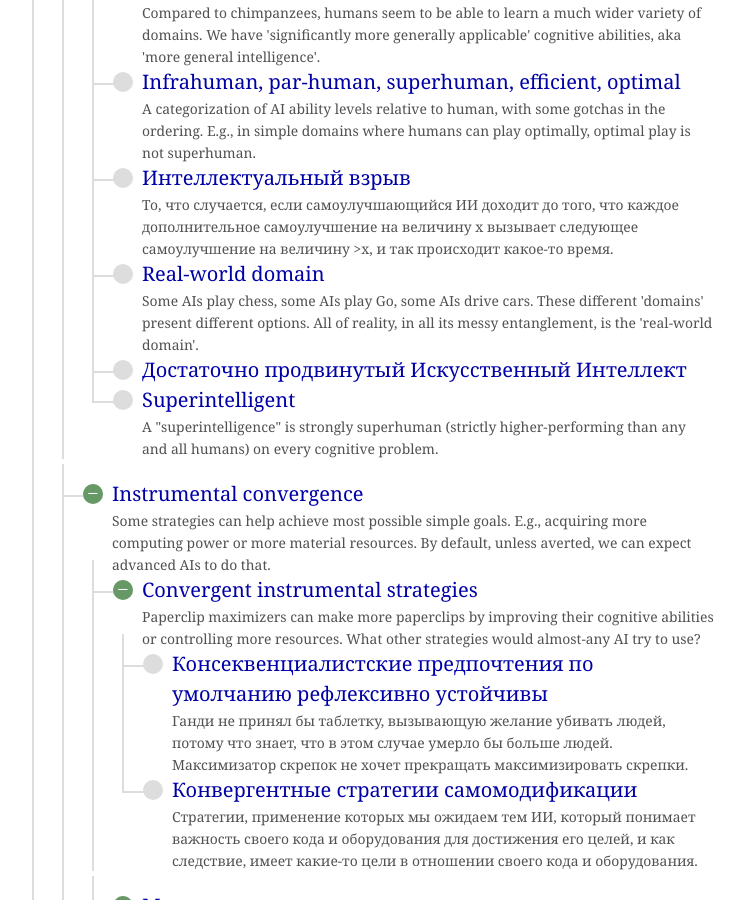
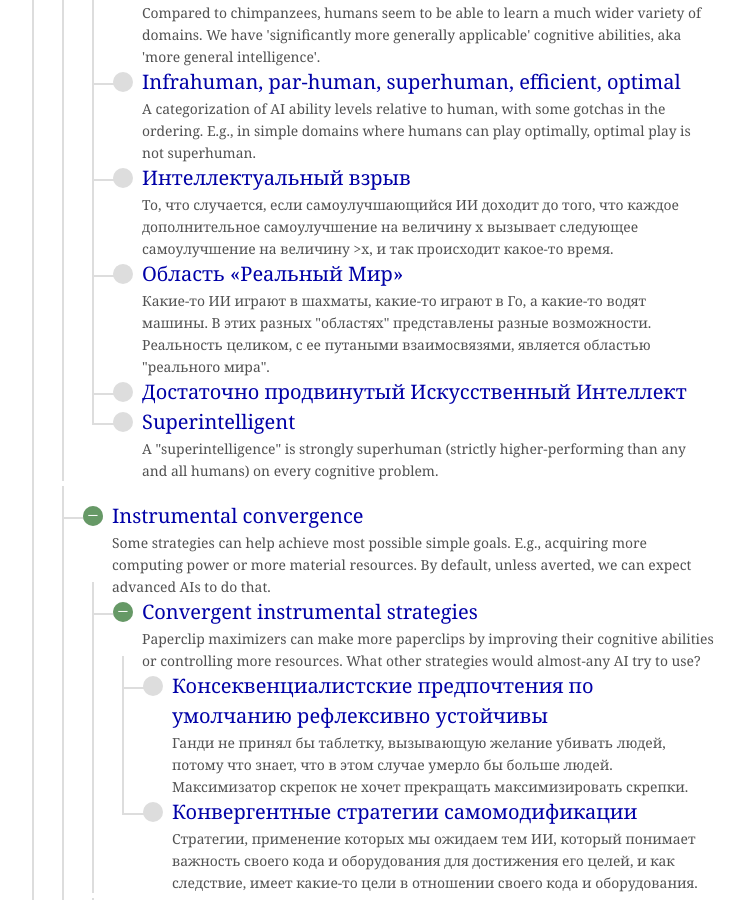
Before and after one commit to Arbital-RU/arbital-ru.github.io, a Jekyll site: the page built from explore/ai_alignment.md, in a window 1280 px wide and 900 px high, scrolled down 1767 px. Shown: the whole window, without its empty margins (286-1030 px from the left). Built offline with Jekyll 4.4.1, drawn with Linux system fonts in a browser that asks for light colours; part of the change alters nothing that is shown; some of the changed text lies outside the part shown.

Commit message:
new post

```diff
--- a/_data/p.yaml
+++ b/_data/p.yaml
@@ -231,7 +231,7 @@
 
 - {id: "intelligence_explosion", title: "Intelligence explosion", description: "What happens if a self-improving AI gets to the point where each amount x of self-improvement triggers >x further self-improvement, and it stays that way for a while.", domains: ["ai_alignment"], ru_description: "То, что случается, если самоулучшающийся ИИ доходит до того, что каждое дополнительное самоулучшение на величину x вызывает следующее самоулучшение на величину >x, и так происходит какое-то время.", translated: true}
 
-- {id: "real_world", title: "Real-world domain", description: "Some AIs play chess, some AIs play Go, some AIs drive cars. These different 'domains' present different options. All of reality, in all its messy entanglement, is the 'real-world domain'.", domains: ["ai_alignment"]}
+- {id: "real_world", title: "Real-world domain", description: "Some AIs play chess, some AIs play Go, some AIs drive cars. These different 'domains' present different options. All of reality, in all its messy entanglement, is the 'real-world domain'.", domains: ["ai_alignment"], translated: true, ru_description: "Какие-то ИИ играют в шахматы, какие-то играют в Го, а какие-то водят машины. В этих разных \"областях\" представлены разные возможности. Реальность целиком, с ее путаными взаимосвязями, является областью \"реального мира\"."}
 
 - {id: "sufficiently_advanced_ai", title: "Достаточно продвинутый Искусственный Интеллект", description: "'Достаточно продвинутый Искусственный Интеллект' - это ИИ с такими свойствами 'продвинутого агента', что нам приходится применять к нему 'согласование ИИ'.", translated: true, domains: ["ai_alignment"]}
 
--- /dev/null
+++ b/_posts/2024-10-23-real_world.md
@@ -0,0 +1,16 @@
+---
+layout: post
+title: Область «Реальный Мир»
+translated_by: К. Кирдан
+translation_details: добавлены и поправлены ссылки
+excerpt: "В контексте искусственного интеллекта или машинного обучения «область» — это класс задач, на который может быть нацелена программа ИИ. Распознавание лиц является «областью», также как игра в шахматы или вождение автомобиля. Каждая из этих областей представляет характерные варианты и режимы действий для выполнения задачи: игра в Go может быть выиграна путем вывода хороших ходов в ней, автомобиль может быть безопасно перемещен в пункт назначения путем поворотов, ускорения и торможения. Область «реальный мир» — это сверхобласть, которая охватывает всю реальность. В реальности вы можете попытаться выиграть в шахматы, корча рожи, чтобы отвлечь противника, а у задачи перемещения есть такие решения, как «работать за зарплату и использовать деньги для оплаты Uber». Если вы способны так рассуждать, то вы действуете в области «реальный мир»."
+original: https://arbital.com/p/real_world/
+license: https://creativecommons.org/licenses/by/3.0/deed.ru
+---
+В контексте искусственного интеллекта или машинного обучения «[область][cognitive_domain]» — это класс задач, на который может быть нацелена программа ИИ. Распознавание лиц является «областью», также как игра в шахматы или вождение автомобиля. Каждая из этих областей представляет характерные варианты и режимы действий для выполнения задачи: игра в Go может быть выиграна путем вывода хороших ходов в ней, автомобиль может быть безопасно перемещен в пункт назначения путем поворотов, ускорения и торможения. Область «Реальный Мир» — это сверхобласть, которая охватывает всю реальность. В реальности вы можете попытаться выиграть в шахматы, корча рожи, чтобы отвлечь противника, а у задачи перемещения есть такие решения, как «работать за зарплату и использовать деньги для оплаты Uber». Если вы способны так рассуждать, то вы действуете в области Реального Мира.
+
+Способность действовать в Реальном Мире отличается от способности действовать в _реалистичных_ областях. Вождение роботизированного автомобиля — это _реалистичная_ область: решения должны быть вычислены в режиме реального времени, все происходит непрерывно, а не пошагово, в любой момент через дорогу может перебежать олень, датчики и знания несовершенны, и иногда лопаются шины. Но даже в этом случае стандартный робот-водитель, сталкивающийся с этим классом событий, будет действовать путем руления и ускорения/замедления. Если бы вместо этого роботизированный водитель переключился на управление хедж-фондом и, используя заработанные им деньги, нанял бы человека для управления автомобилем, он бы воспользовался такой широтой возможностей, что единственная область, достаточно обширная, чтобы в ней были такие возможности, — это Реальный Мир, — сама реальность, в которой допустимо делать все, что работает.
+
+Способность действовать в Реальном Мире — [свойство продвинутых агентов][advanced_agent]. Скорее всего она будет следовать из такого свойства, как [общий интеллект][general_intelligence]: способность осваивать новые области привела бы к способности действовать через механизмы, охватывающие много разных видов реальных действий.
+
+{% include routes.html %}
```
